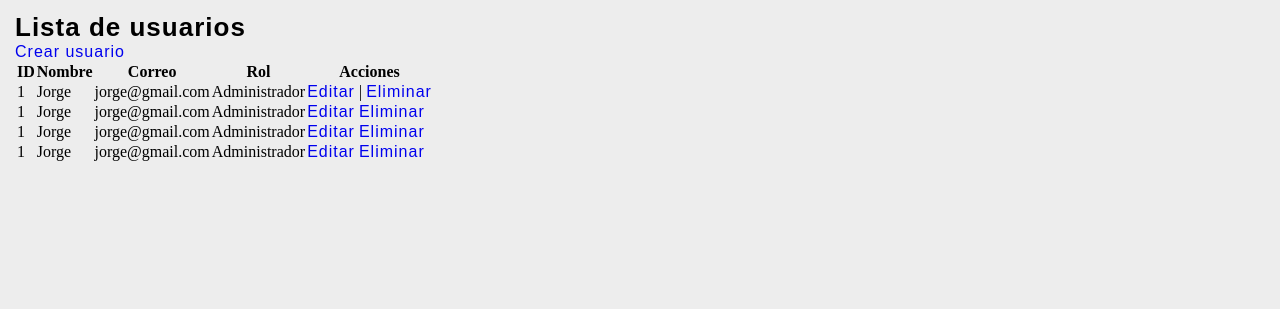
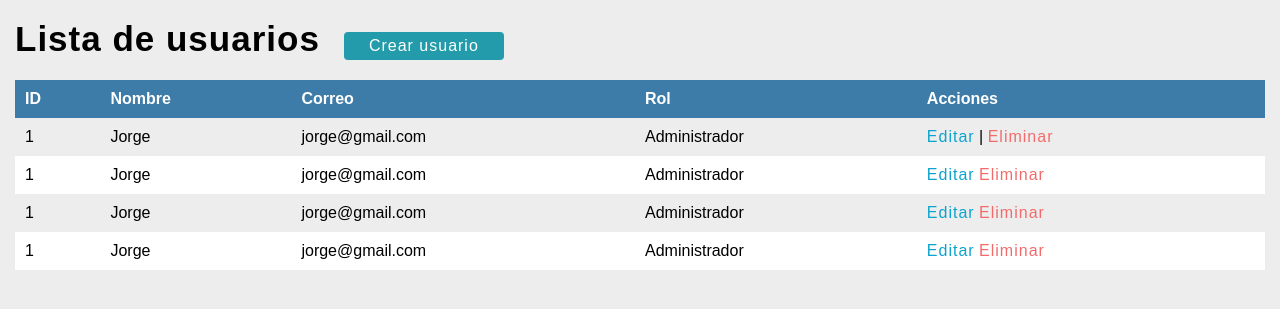
Before and after one commit to CainFernandez/Facturacion, a PHP site: page /sistema/lista_usuarios.php in a window 1280 px wide. Shown: the part 78-387 px from the top of the page. Run offline with PHP 8.4, Linux system fonts and the light colour scheme; the visitor is signed in with stand-in values (Sample User, id 1).

Commit message:
Estilo para lista Usuarios

```diff
--- a/sistema/css/style.css
+++ b/sistema/css/style.css
@@ -224,3 +224,44 @@ input, select{
 .alert p{
 	padding: 10px;
 }
+
+/*============ LISTA USUARIOS =============*/
+#container h1{
+	font-size: 35px;
+	display: inline-block;
+}
+.btn_new{
+	display: inline-block;
+	background: #239baa;
+	color: #fff;
+	padding: 5px 25px;
+	border-radius: 4px;
+	margin: 20px;
+}
+
+table{
+	border-collapse: collapse;
+	font-size: 12pt;
+	font-family: 'arial';
+	width: 100%;
+}
+
+table th{
+	text-align: left;
+	padding: 10px;
+	background: #3d7ba8;
+	color: #fff;
+}
+table tr:nth-child(odd)
+{
+	background: #FFF;
+}
+table td{
+	padding: 10px;
+}
+.link_edit{
+	color:#0ca4ce;
+}
+.link_delete{
+	color: #f26b6b;
+}
```
